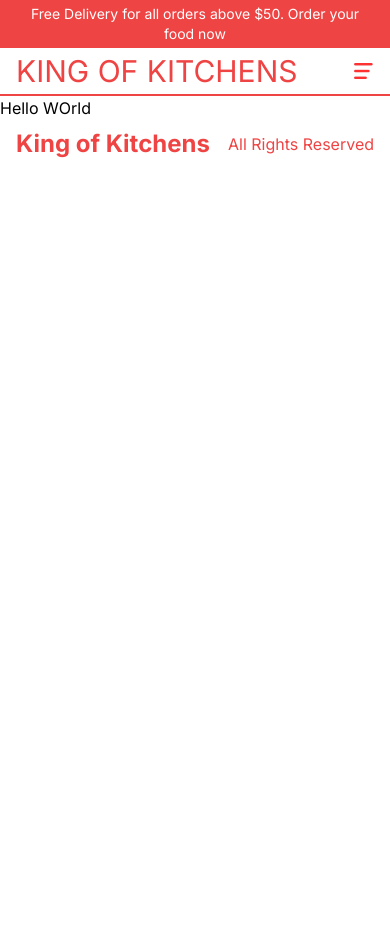
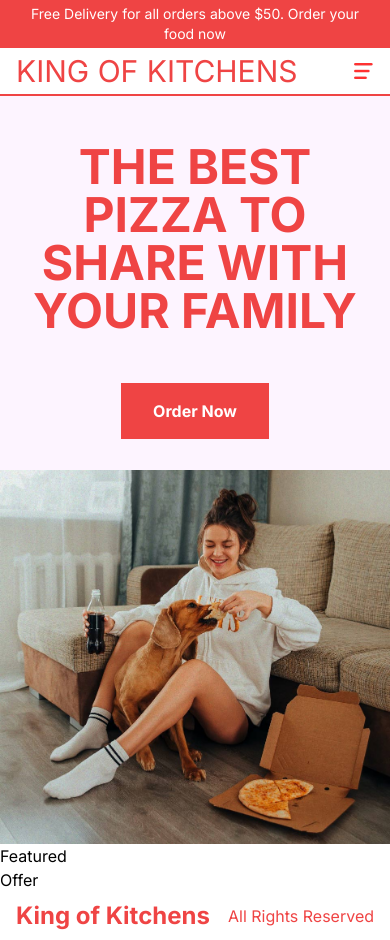
Before and after one commit to Sairam-Nulakani/restaurant-food-delivery-app-nextjs, a Next.js app: page / in a window 390 px wide. Before the commit the page ends 844 px from the top, so only its background shows below. Built offline with nearby package versions, Linux system fonts and the light colour scheme.

Commit message:
updated slider component

```diff
--- a/src/app/page.tsx
+++ b/src/app/page.tsx
@@ -1,5 +1,13 @@
-import Image from "next/image";
+import Featured from "@/components/Featured";
+import Offer from "@/components/Offer";
+import Slider from "@/components/Slider";
 
 export default function Home() {
-  return <main>Hello WOrld</main>;
+  return (
+    <main>
+      <Slider />
+      <Featured />
+      <Offer />
+    </main>
+  );
 }
--- /dev/null
+++ b/src/components/Featured.tsx
@@ -0,0 +1,7 @@
+import React from "react";
+
+const Featured = () => {
+  return <div>Featured</div>;
+};
+
+export default Featured;
--- /dev/null
+++ b/src/components/Offer.tsx
@@ -0,0 +1,7 @@
+import React from "react";
+
+const Offer = () => {
+  return <div>Offer</div>;
+};
+
+export default Offer;
--- /dev/null
+++ b/src/components/Slider.tsx
@@ -0,0 +1,55 @@
+"use client";
+import Image from "next/image";
+import React, { useEffect, useState } from "react";
+
+const data = [
+  {
+    id: 1,
+    title: "always fresh & always crispy & always hot",
+    image: "/slide1.png",
+  },
+  {
+    id: 2,
+    title: "we deliver your order wherever you are in NY",
+    image: "/slide2.png",
+  },
+  {
+    id: 3,
+    title: "the best pizza to share with your family",
+    image: "/slide3.jpg",
+  },
+];
+
+const Slider = () => {
+  const [currentSlide, setCurrentSlide] = useState(0);
+  useEffect(() => {
+    const interval = setInterval(
+      () =>
+        setCurrentSlide((prev) => (prev === data.length - 1 ? 0 : prev + 1)),
+      2000
+    );
+    return () => clearInterval(interval);
+  }, []);
+  return (
+    <div className="flex flex-col h-[calc(100vh-6rem)] md:h-[calc(100vh-9rem)] lg:flex-row bg-fuchsia-50">
+      {/* Text Container */}
+      <div className="flex-1 flex items-center justify-center flex-col gap-8 text-red-500 font-bold ">
+        <h1 className="text-5xl text-center uppercase p-4 md:text-6xl xl:text-7xl md:p-10">
+          {data[currentSlide].title}
+        </h1>
+        <button className="bg-red-500 text-white py-4 px-8">Order Now</button>
+      </div>
+      {/* Image Container */}
+      <div className="w-full flex-1 relative ">
+        <Image
+          src={data[currentSlide].image}
+          alt=""
+          fill
+          className="object-cover"
+        />
+      </div>
+    </div>
+  );
+};
+
+export default Slider;
```
Also changed, not shown: data.js (added, +117 -0 lines).
